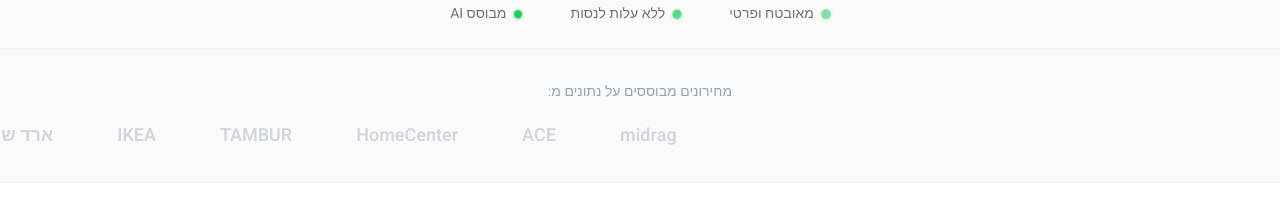
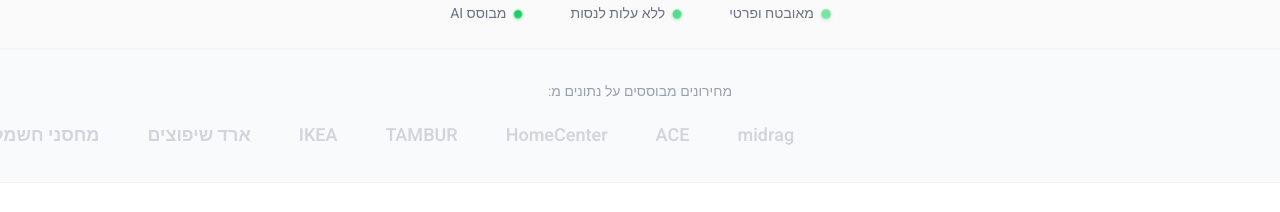
Before and after one commit to guyceza/shiputz-ai, a Next.js app: page / in a window 1280 px wide. Shown: the part 820-1032 px from the top of the page. Built offline with nearby package versions, Linux system fonts and the light colour scheme; no server answers.

Commit message:
Marquee: two track divs for seamless infinite loop

```diff
--- a/src/app/page.tsx
+++ b/src/app/page.tsx
@@ -317,47 +317,48 @@ export default function Home() {
       {/* Trusted Sources Bar - Infinite Carousel */}
       <section className="py-8 bg-gray-50 border-y border-gray-100 overflow-hidden">
         <style dangerouslySetInnerHTML={{ __html: `
-          .marquee-container {
+          .marquee-wrapper {
             display: flex;
+            width: 100%;
             overflow: hidden;
-            width: 100%;
           }
-          .marquee-content {
+          .marquee-track {
             display: flex;
-            animation: scroll 15s linear infinite;
+            flex-shrink: 0;
+            gap: 3rem;
+            padding-right: 3rem;
+            animation: marquee-scroll 20s linear infinite;
           }
-          .marquee-content span {
-            flex-shrink: 0;
-            padding: 0 2rem;
-          }
-          @keyframes scroll {
+          @keyframes marquee-scroll {
             0% { transform: translateX(0); }
-            100% { transform: translateX(-50%); }
+            100% { transform: translateX(-100%); }
           }
         `}} />
         <p className="text-center text-sm text-gray-400 mb-5">מחירונים מבוססים על נתונים מ:</p>
-        <div className="marquee-container">
-          <div className="marquee-content">
-            <span className="text-lg font-semibold text-gray-300">midrag</span>
-            <span className="text-lg font-semibold text-gray-300">ACE</span>
-            <span className="text-lg font-semibold text-gray-300">HomeCenter</span>
-            <span className="text-lg font-semibold text-gray-300">TAMBUR</span>
-            <span className="text-lg font-semibold text-gray-300">IKEA</span>
-            <span className="text-lg font-semibold text-gray-300">ארד שיפוצים</span>
-            <span className="text-lg font-semibold text-gray-300">מחסני חשמל</span>
-            <span className="text-lg font-semibold text-gray-300">שקם אלקטריק</span>
-            <span className="text-lg font-semibold text-gray-300">ZARA HOME</span>
-            <span className="text-lg font-semibold text-gray-300">טמבור</span>
-            <span className="text-lg font-semibold text-gray-300">midrag</span>
-            <span className="text-lg font-semibold text-gray-300">ACE</span>
-            <span className="text-lg font-semibold text-gray-300">HomeCenter</span>
-            <span className="text-lg font-semibold text-gray-300">TAMBUR</span>
-            <span className="text-lg font-semibold text-gray-300">IKEA</span>
-            <span className="text-lg font-semibold text-gray-300">ארד שיפוצים</span>
-            <span className="text-lg font-semibold text-gray-300">מחסני חשמל</span>
-            <span className="text-lg font-semibold text-gray-300">שקם אלקטריק</span>
-            <span className="text-lg font-semibold text-gray-300">ZARA HOME</span>
-            <span className="text-lg font-semibold text-gray-300">טמבור</span>
+        <div className="marquee-wrapper">
+          <div className="marquee-track">
+            <span className="text-lg font-semibold text-gray-300 whitespace-nowrap">midrag</span>
+            <span className="text-lg font-semibold text-gray-300 whitespace-nowrap">ACE</span>
+            <span className="text-lg font-semibold text-gray-300 whitespace-nowrap">HomeCenter</span>
+            <span className="text-lg font-semibold text-gray-300 whitespace-nowrap">TAMBUR</span>
+            <span className="text-lg font-semibold text-gray-300 whitespace-nowrap">IKEA</span>
+            <span className="text-lg font-semibold text-gray-300 whitespace-nowrap">ארד שיפוצים</span>
+            <span className="text-lg font-semibold text-gray-300 whitespace-nowrap">מחסני חשמל</span>
+            <span className="text-lg font-semibold text-gray-300 whitespace-nowrap">שקם אלקטריק</span>
+            <span className="text-lg font-semibold text-gray-300 whitespace-nowrap">ZARA HOME</span>
+            <span className="text-lg font-semibold text-gray-300 whitespace-nowrap">טמבור</span>
+          </div>
+          <div className="marquee-track">
+            <span className="text-lg font-semibold text-gray-300 whitespace-nowrap">midrag</span>
+            <span className="text-lg font-semibold text-gray-300 whitespace-nowrap">ACE</span>
+            <span className="text-lg font-semibold text-gray-300 whitespace-nowrap">HomeCenter</span>
+            <span className="text-lg font-semibold text-gray-300 whitespace-nowrap">TAMBUR</span>
+            <span className="text-lg font-semibold text-gray-300 whitespace-nowrap">IKEA</span>
+            <span className="text-lg font-semibold text-gray-300 whitespace-nowrap">ארד שיפוצים</span>
+            <span className="text-lg font-semibold text-gray-300 whitespace-nowrap">מחסני חשמל</span>
+            <span className="text-lg font-semibold text-gray-300 whitespace-nowrap">שקם אלקטריק</span>
+            <span className="text-lg font-semibold text-gray-300 whitespace-nowrap">ZARA HOME</span>
+            <span className="text-lg font-semibold text-gray-300 whitespace-nowrap">טמבור</span>
           </div>
         </div>
       </section>
```
